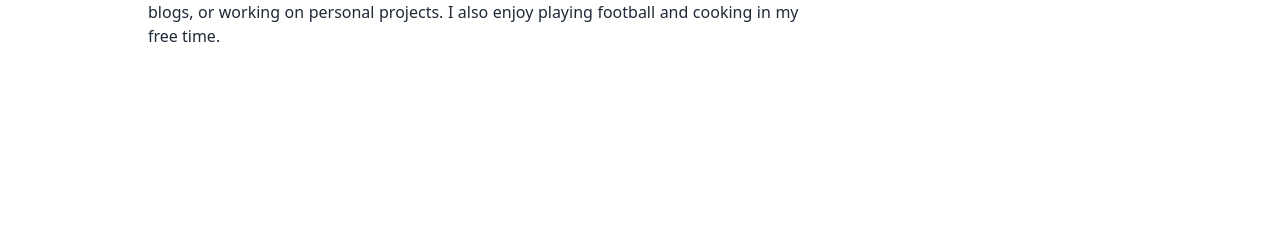
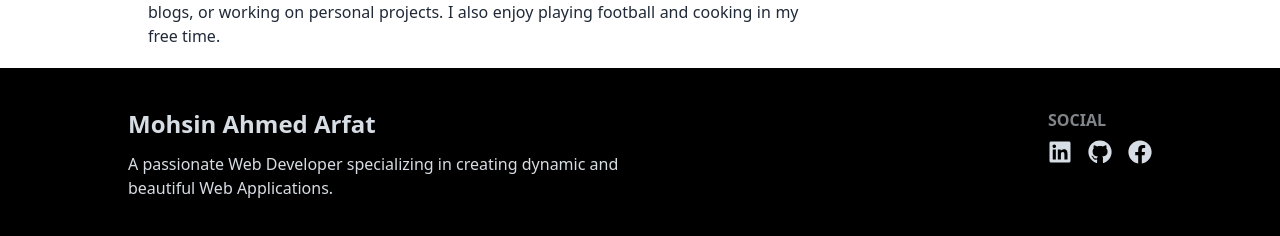
Before and after one commit to mohsinahmedarfat/Portfolio, a React (Vite) app: page / in a window 1280 px wide. Shown: the part 1300-1536 px from the top of the page. Before the commit the page ends 1368 px from the top, so only its background shows below. Built offline with nearby package versions, Linux system fonts and the light colour scheme.

Commit message:
add: footer

```diff
--- a/src/App.jsx
+++ b/src/App.jsx
@@ -1,5 +1,6 @@
 import About from "./Compos/About";
 import Banner from "./Compos/Banner";
+import Footer from "./Compos/Footer";
 import Navbar from "./Compos/Navbar";
 
 function App() {
@@ -10,6 +11,7 @@ function App() {
       <div className="p-5 lg:max-w-4xl xl:max-w-5xl mx-auto space-y-10">
         <About></About>
       </div>
+      <Footer></Footer>
     </>
   );
 }
--- a/src/Compos/Banner.jsx
+++ b/src/Compos/Banner.jsx
@@ -7,7 +7,7 @@ const Banner = () => {
           <h1 className="my-4 text-5xl font-bold">Mohsin Ahmed Arfat</h1>
           <p className="text-xl">
             A passionate Web Developer specializing in creating dynamic and
-            beautiful web applications.
+            beautiful Web Applications.
           </p>
           <button className="btn btn-outline text-white mt-5 uppercase">
             Projects
--- /dev/null
+++ b/src/Compos/Footer.jsx
@@ -0,0 +1,46 @@
+import { FaFacebook, FaGithub, FaLinkedin } from "react-icons/fa";
+import { Link } from "react-router-dom";
+
+const Footer = () => {
+  return (
+    <footer className="bg-black text-neutral-content p-10 lg:px-20 xl:px-32">
+      <div className="flex flex-col md:flex-row gap-10 justify-between">
+        <aside className="md:w-2/3 lg:w-1/2">
+          <h3 className="text-2xl font-bold mb-3">Mohsin Ahmed Arfat</h3>
+          <p>
+            A passionate Web Developer specializing in creating dynamic and
+            beautiful Web Applications.
+          </p>
+        </aside>
+        <nav>
+          <h6 className="footer-title">Social</h6>
+          <div className="flex gap-4">
+            <Link
+              target="_blank"
+              to="https://www.linkedin.com/in/mohsin-ahmed-arfat"
+              className="text-2xl"
+            >
+              <FaLinkedin />
+            </Link>
+            <Link
+              target="_blank"
+              to="https://github.com/mohsinahmedarfat"
+              className="text-2xl"
+            >
+              <FaGithub />
+            </Link>
+            <Link
+              target="_blank"
+              to="https://www.facebook.com/mohsin.ahmed.arfat"
+              className="text-2xl"
+            >
+              <FaFacebook />
+            </Link>
+          </div>
+        </nav>
+      </div>
+    </footer>
+  );
+};
+
+export default Footer;
```
